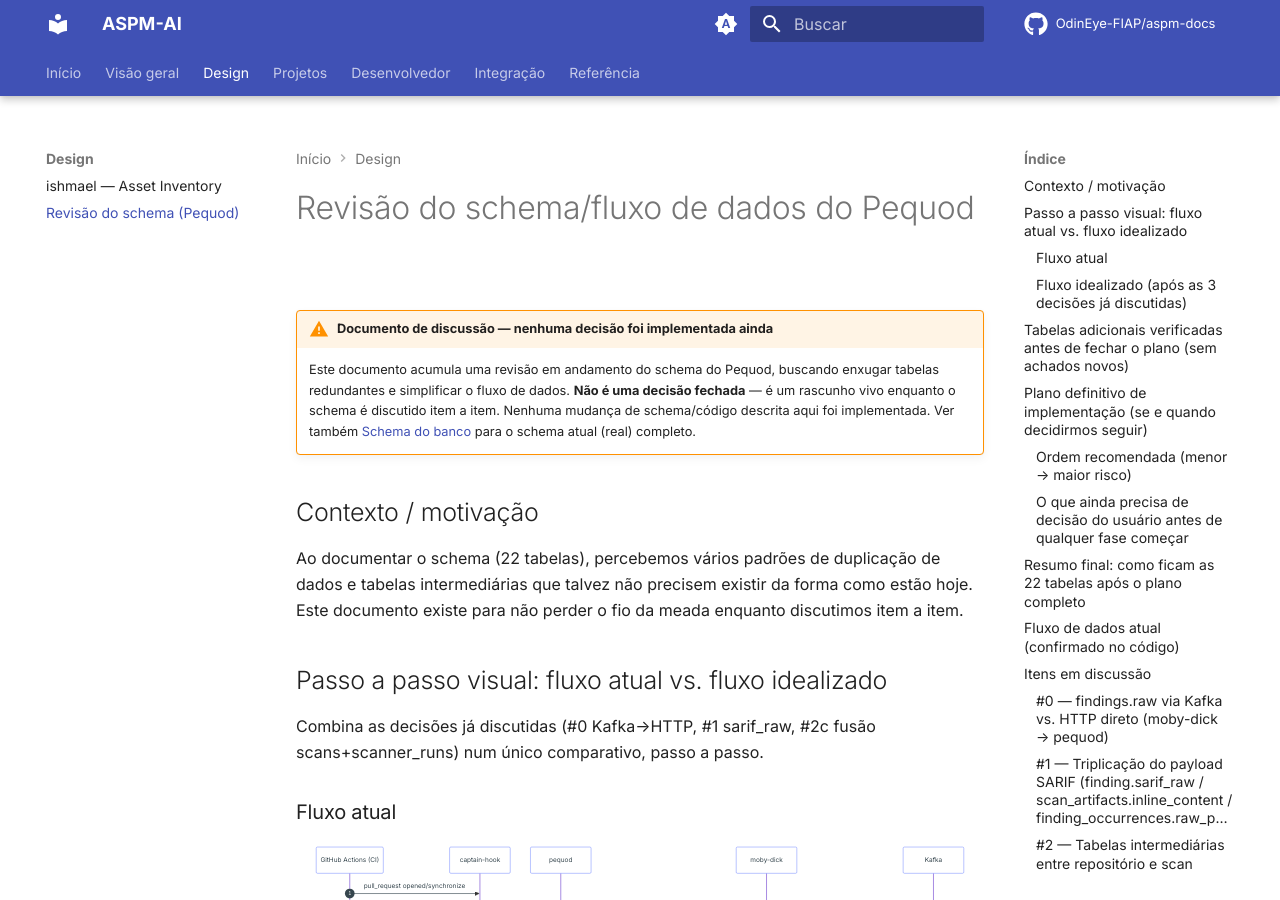
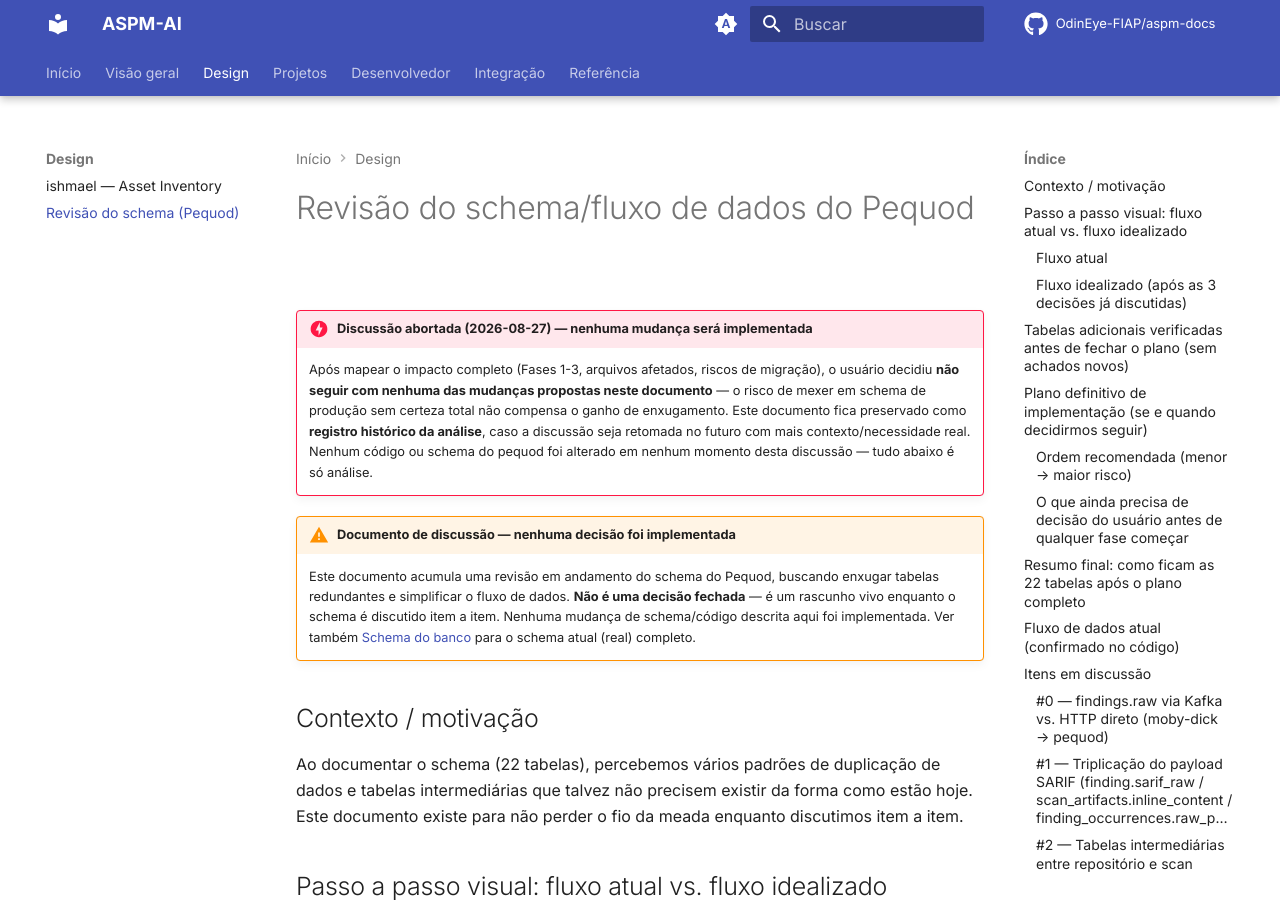
Before and after one commit to OdinEye-FIAP/aspm-docs, an MkDocs documentation site: the page built from docs/design/schema-review.md, in a window 1280 px wide and 900 px high. Built offline with MkDocs 1.6.1 and Material for MkDocs 9.7.7, drawn with Linux system fonts in a browser that asks for light colours; comment, search, counter and statistics services are not loaded.

Commit message:
docs: mark schema review discussion as aborted, kept as historical record

```diff
--- a/docs/design/schema-review.md
+++ b/docs/design/schema-review.md
@@ -1,6 +1,14 @@
 # Revisão do schema/fluxo de dados do Pequod
 
-!!! warning "Documento de discussão — nenhuma decisão foi implementada ainda"
+!!! danger "Discussão abortada (2026-08-27) — nenhuma mudança será implementada"
+    Após mapear o impacto completo (Fases 1-3, arquivos afetados, riscos de migração), o usuário
+    decidiu **não seguir com nenhuma das mudanças propostas neste documento** — o risco de mexer
+    em schema de produção sem certeza total não compensa o ganho de enxugamento. Este documento
+    fica preservado como **registro histórico da análise**, caso a discussão seja retomada no
+    futuro com mais contexto/necessidade real. Nenhum código ou schema do pequod foi alterado em
+    nenhum momento desta discussão — tudo abaixo é só análise.
+
+!!! warning "Documento de discussão — nenhuma decisão foi implementada"
     Este documento acumula uma revisão em andamento do schema do Pequod, buscando enxugar
     tabelas redundantes e simplificar o fluxo de dados. **Não é uma decisão fechada** — é um
     rascunho vivo enquanto o schema é discutido item a item. Nenhuma mudança de schema/código
```
